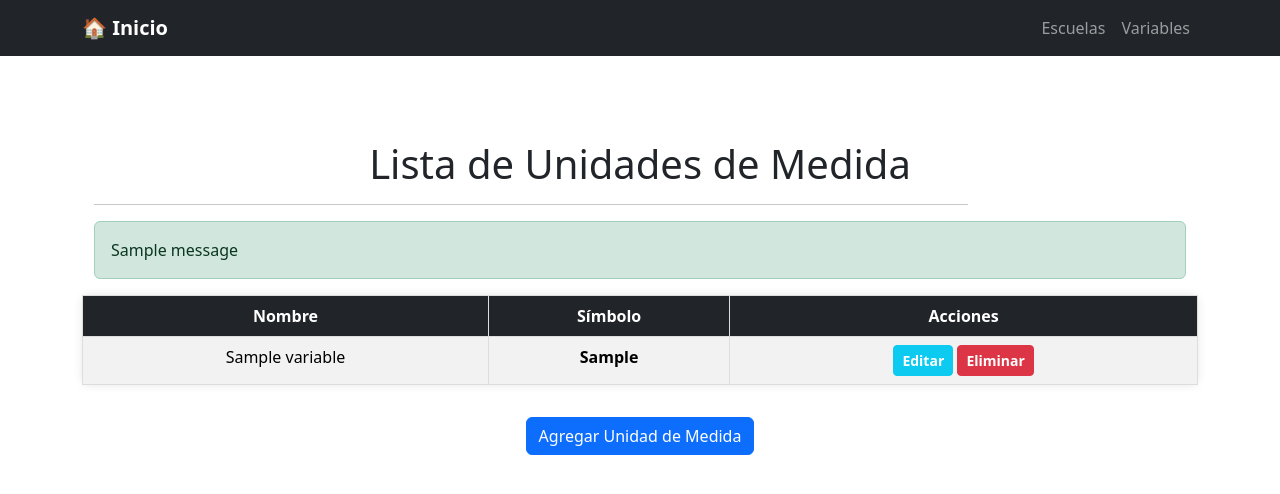
After one commit to KiwiCodex/flask-plantas, a Flask app: page /variables in a window 1280 px wide. The commit adds this page. Shown: the top 494 px of the page. Run offline with Flask 3, Linux system fonts and the light colour scheme; tables that the repository leaves empty hold one stand-in row (values such as "Sample post"); one stand-in notice (Sample message) is shown.

Commit message:
Variables agregadas y un Header

```diff
--- a/app/routes.py
+++ b/app/routes.py
@@ -1,5 +1,5 @@
 from flask import Blueprint, render_template, request, redirect, url_for, flash, jsonify
-from app.models import ModuloEscolar, Planta, Rangos, Escuela
+from app.models import ModuloEscolar, Planta, Rangos, Escuela, Variables
 from app import db
 from colegios import COLEGIOS
 from geoalchemy2.shape import from_shape
@@ -15,6 +15,7 @@ def index():
     modulos = ModuloEscolar.query.all()  # Obtener todos los módulos
     return render_template('index.html', modulos=modulos)
 
+# -- TABLA ESCUELA --
 @main.route('/escuelas')
 def escuela_lista():
     escuelas = Escuela.query.all()  # Obtener todas las escuelas de la BD
@@ -107,6 +108,54 @@ def escuela_eliminar(id):
     flash("Escuela eliminada correctamente", "success")
     return redirect(url_for('main.escuela_lista'))
 
+
+# -- TABLA VARIABLES --
+@main.route('/variables', methods=['GET'])
+def variables_lista():
+    variables = Variables.query.all()
+    return render_template('variables_lista.html', unidades=variables)
+
+@main.route('/variables/crear', methods=['GET', 'POST'])
+def variables_crear():
+    if request.method == 'POST':
+        nombre = request.form['nombre']
+        unidad_medida = request.form['abreviatura']
+
+        nueva_variable = Variables(nombre=nombre, unidad_medida=unidad_medida)
+        db.session.add(nueva_variable)
+        db.session.commit()
+
+        flash("Variable creada correctamente", "success")
+        return redirect(url_for('main.variables_lista'))
+
+    return render_template('variables_crear.html')
+
+@main.route('/variables/editar/<int:id>', methods=['GET', 'POST'])
+def variables_editar(id):
+    variable = Variables.query.get_or_404(id)
+
+    if request.method == 'POST':
+        variable.nombre = request.form['nombre']
+        variable.unidad_medida = request.form['abreviatura']  # Asegurar que se use 'unidad_medida'
+
+        db.session.commit()
+        flash("Variable actualizada correctamente", "success")
+        return redirect(url_for('main.variables_lista'))
+
+    return render_template('variables_editar.html', variable=variable)
+
+@main.route('/variables/eliminar/<int:id>', methods=['GET'])
+def variables_eliminar(id):
+    variable = Variables.query.get_or_404(id)
+    db.session.delete(variable)
+    db.session.commit()
+
+    flash("Variable eliminada correctamente", "success")
+    return redirect(url_for('main.variables_lista'))
+
+
+
+# -- API --
 @main.route('/api/datos')
 def api_datos():
     """Devuelve datos desde la API de ZentraCloud."""
@@ -118,6 +167,7 @@ def api_datos():
         return jsonify({"error": "No se pudieron obtener los datos"}), 500
 
     return jsonify(datos_nube)
+
 
 
 
--- a/app/static/css/lista.css
+++ b/app/static/css/lista.css
@@ -65,6 +65,12 @@ hr {
     margin: 20px 0;
 }
 
+.button-container {
+    display: flex;
+    gap: 10px; /* Espacio entre botones */
+    justify-content: center; /* Centrar botones */
+}
+
 /* Botón de agregar planta */
 .add-plant-button {
     display: inline-block;
@@ -84,3 +90,11 @@ hr {
     background-color: #218838;
     color: white;
 }
+
+.navbar-brand {
+    font-weight: bold;
+}
+
+.navbar-nav .nav-link {
+    font-size: 16px;
+}
--- a/app/templates/base.html
+++ b/app/templates/base.html
@@ -0,0 +1,34 @@
+<!DOCTYPE html>
+<html lang="es">
+<head>
+    <meta charset="UTF-8">
+    <meta name="viewport" content="width=device-width, initial-scale=1.0">
+    <title>{% block title %}Mi Aplicación{% endblock %}</title>
+    <link href="https://cdn.jsdelivr.net/npm/bootstrap@5.3.0-alpha1/dist/css/bootstrap.min.css" rel="stylesheet">
+    <link rel="stylesheet" href="{{ url_for('static', filename='lista.css') }}">
+</head>
+<body>
+    <!-- Header -->
+    <header class="navbar navbar-expand-lg navbar-dark bg-dark fixed-top">
+        <div class="container">
+            <a class="navbar-brand" href="{{ url_for('main.index') }}">🏠 Inicio</a>
+            <button class="navbar-toggler" type="button" data-bs-toggle="collapse" data-bs-target="#navbarNav">
+                <span class="navbar-toggler-icon"></span>
+            </button>
+            <div class="collapse navbar-collapse" id="navbarNav">
+                <ul class="navbar-nav ms-auto">
+                    <li class="nav-item"><a class="nav-link" href="{{ url_for('main.escuela_lista') }}">Escuelas</a></li>
+                    <li class="nav-item"><a class="nav-link" href="{{ url_for('main.variables_lista') }}">Variables</a></li>
+                </ul>
+            </div>
+        </div>
+    </header>
+
+    <!-- Contenido dinámico -->
+    <main class="container mt-5 pt-4">
+        {% block content %}{% endblock %}
+    </main>
+
+    <script src="https://cdn.jsdelivr.net/npm/bootstrap@5.3.0-alpha1/dist/js/bootstrap.bundle.min.js"></script>
+</body>
+</html>
--- /dev/null
+++ b/app/templates/variables_lista.html
@@ -0,0 +1,62 @@
+<!DOCTYPE html>
+<html lang="es">
+<head>
+    <meta charset="UTF-8">
+    <title>Lista de Unidades de Medida</title>
+    <link href="https://cdn.jsdelivr.net/npm/bootstrap@5.3.0-alpha1/dist/css/bootstrap.min.css" rel="stylesheet">
+    <link href="{{ url_for('static', filename='css/lista.css') }}" rel="stylesheet">
+
+</head>
+<body>
+    {% extends "base.html" %}
+
+    {% block title %}Inicio{% endblock %}
+
+    {% block content %}
+
+    <div class="container mt-5">
+        <h1 class="text-center">Lista de Unidades de Medida</h1>
+        <hr>
+
+        <!-- Mensajes Flash -->
+        {% with messages = get_flashed_messages(with_categories=true) %}
+            {% if messages %}
+                {% for category, message in messages %}
+                    <div class="alert alert-{{ category }}">{{ message }}</div>
+                {% endfor %}
+            {% endif %}
+        {% endwith %}
+
+        <div class="row justify-content-center">
+        <table class="table table-striped table-responsive text-center">
+            <thead class="table-dark">
+                <tr>
+                    <th>Nombre</th>
+                    <th>Símbolo</th>
+                    <th>Acciones</th>
+                </tr>
+            </thead>
+            <tbody>
+                {% for unidad in unidades %}
+                <tr>
+                    <td>{{ unidad.nombre }}</td>
+                    <td><span style="font-weight:bold">{{ unidad.unidad_medida }}</span></td>
+                    <td>
+                        <a href="{{ url_for('main.variables_editar', id=unidad.id) }}" class="btn btn-info btn-sm">Editar</a>
+                        <a href="{{ url_for('main.variables_eliminar', id=unidad.id) }}" class="btn btn-danger btn-sm" onclick="return confirm('¿Estás seguro de eliminar esta unidad de medida?');">Eliminar</a>
+                    </td>
+                </tr>
+                {% endfor %}
+            </tbody>
+        </table>
+        </div>
+
+        <div class="d-flex justify-content-center mt-3">
+            <a href="{{ url_for('main.variables_crear') }}" class="btn btn-primary">Agregar Unidad de Medida</a>
+        </div>
+    </div>
+
+    {% endblock %}
+
+</body>
+</html>
```
Also changed, not shown: app/templates/escuela_lista.html (+8 -0 lines), app/templates/index.html (+13 -1 lines), app/templates/variables_crear.html (added, +38 -0 lines), app/templates/variables_editar.html (added, +38 -0 lines).
